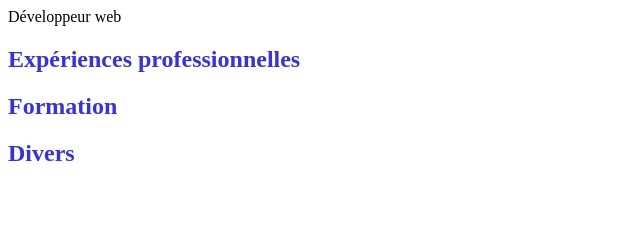
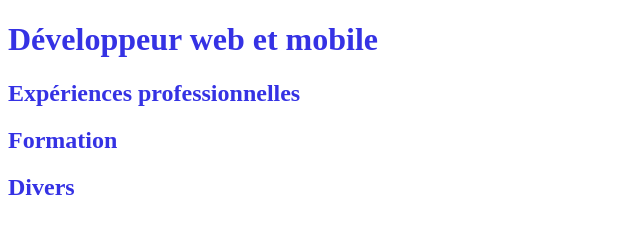
Before and after one commit to mamedaour/CV_MBENGUE, a plain HTML site: page index.html in a window 1280 px wide. Shown: the whole page, without its empty margins (0-640 px from the left). Drawn offline with Linux system fonts and the light colour scheme.

Commit message:
modifier la police du titre principal header

```diff
--- a/index.html
+++ b/index.html
@@ -7,7 +7,11 @@
     <link rel="stylesheet" href="style.css">
 </head>
 <body>
-    <header> Développeur web </header>
+    <header>
+         <h1> Développeur web et mobile</h1>
+
+
+        </header>
     <section>
         <div>
       <h1>
```
